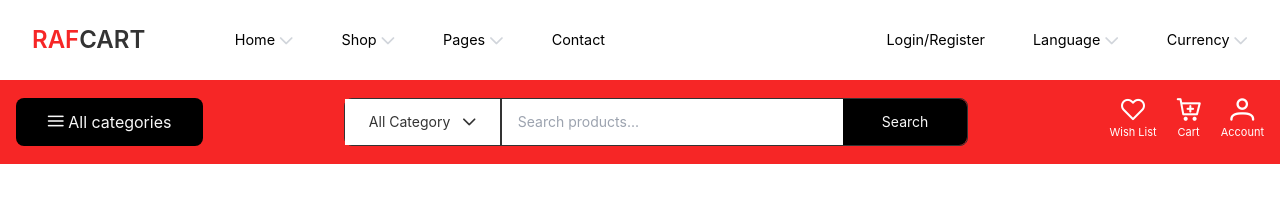
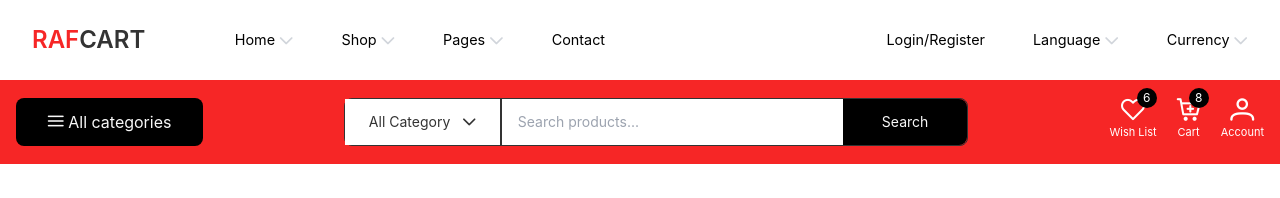
Before and after one commit to Ealfred1/E-commerce, a React (Vite) app: page / in a window 1280 px wide. Shown: the top 198 px of the page. Built offline with nearby package versions, Linux system fonts and the light colour scheme.

Commit message:
bottom bar 96% done

```diff
--- a/src/components/Searchbar.jsx
+++ b/src/components/Searchbar.jsx
@@ -13,15 +13,17 @@ const Searchbar = () => {
 			</div>
 
 			<div className="text-white text-2xl flex gap-5">
-				<button className="hover:scale-[1.2] transition-all duration-200 flex items-center flex-col"><p><i className="pi pi-heart"></i></p>
+				<button className="hover:scale-[1.2] transition-all duration-200 flex items-center flex-col relative"><p><i className="pi pi-heart"></i></p>
 					<p className="text-[11px] -mt-3">
 						Wish List
 					</p>
+					<span className="top-dot">6</span>
 				</button>
-				<button className="hover:scale-[1.2] transition-all duration-200 flex items-center flex-col"><p><i className="pi pi-cart-plus"></i></p>
+				<button className="hover:scale-[1.2] transition-all duration-200 flex items-center flex-col relative"><p><i className="pi pi-cart-plus"></i></p>
 					<p className="text-[11px] -mt-3">
 						 Cart
 					</p>
+					<span className="top-dot translate-x-2">8</span>
 				</button>
 				<button className="hover:scale-[1.2] transition-all duration-200 flex items-center flex-col"><p><i className="pi pi-user"></i></p>
 					<p className="text-[11px] -mt-3">
--- a/src/index.css
+++ b/src/index.css
@@ -60,3 +60,7 @@
     opacity: 1;
     transform: translateX(0);
   }
+
+  .top-dot {
+    @apply bg-black w-5 h-5 absolute rounded-full flex items-center justify-center text-[12px] -top-2 right-0;
+  }
```
